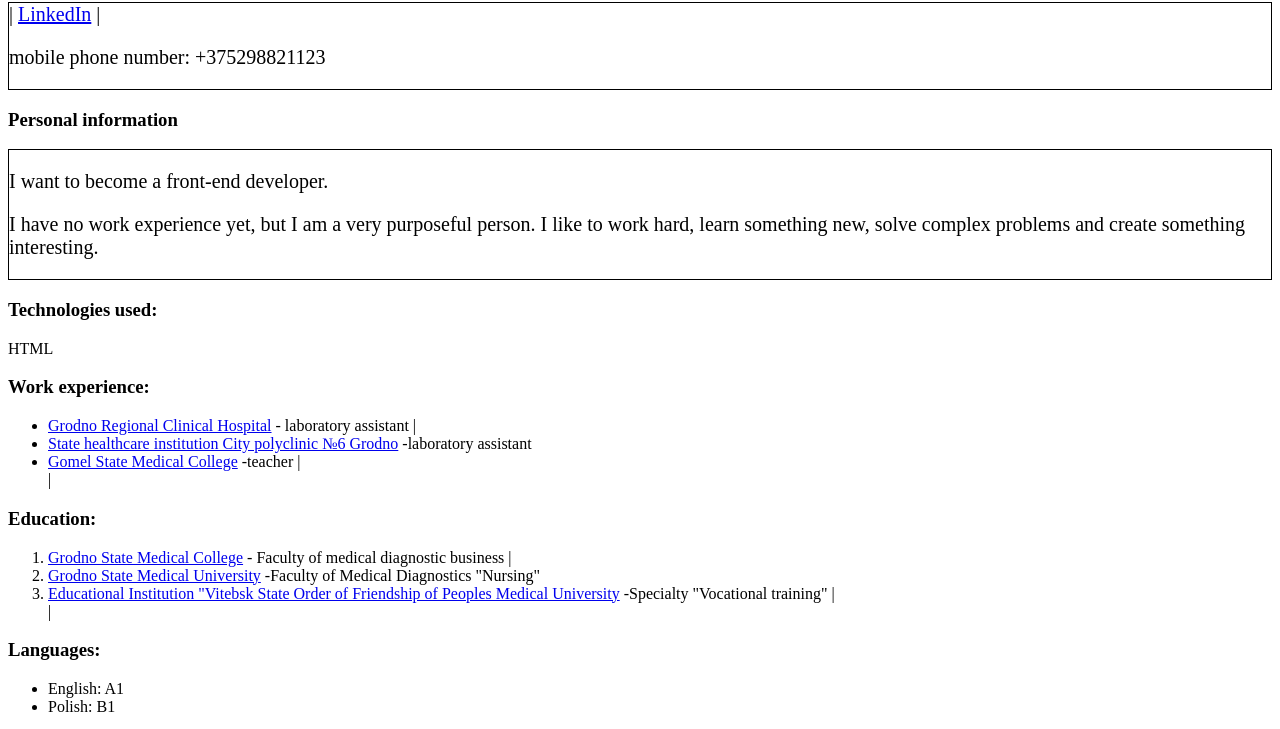
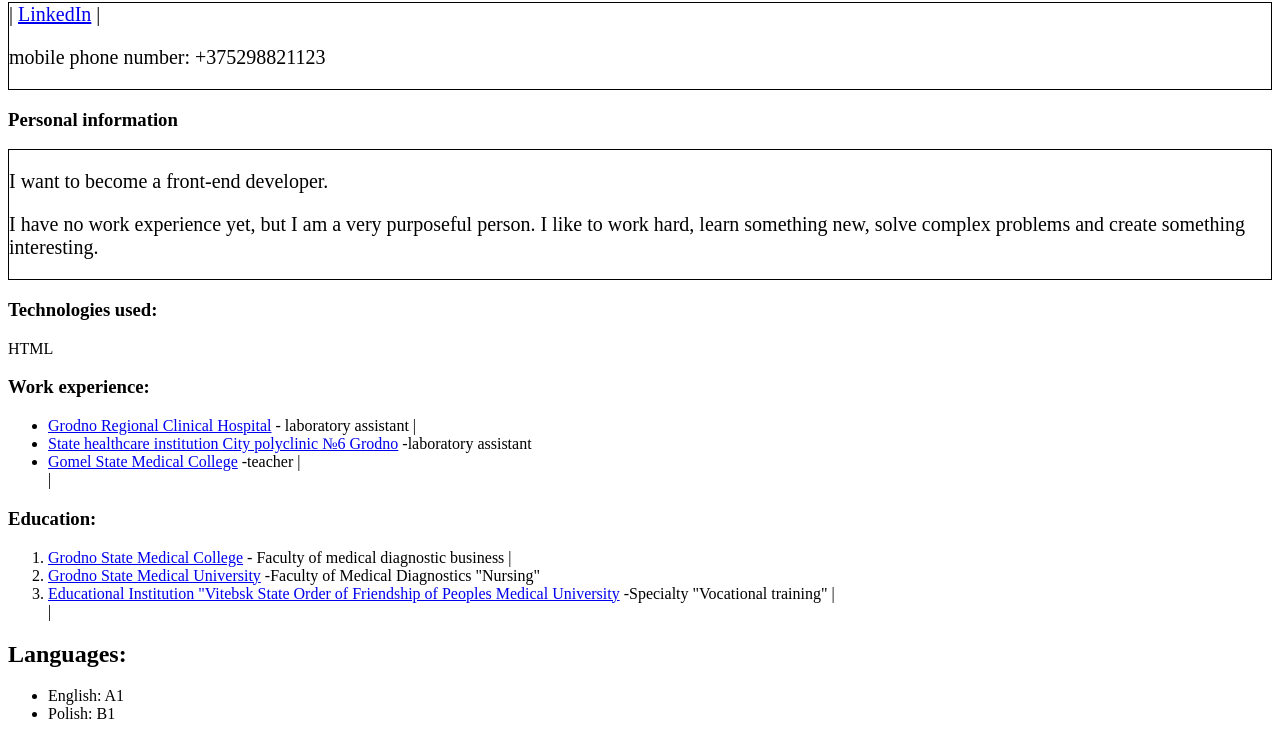
Before and after one commit to Natallia-Zotkina/rsschool-cv1, a plain HTML site: page index.html in a window 1280 px wide. Shown: the part 313-1042 px from the top of the page. Drawn offline with Linux system fonts and the light colour scheme.

Commit message:
feat: create indexs.html

```diff
--- a/index.html
+++ b/index.html
@@ -47,7 +47,7 @@
       |</ol>
   </section>
   <section>
-    <h3>Languages:</h3>
+    <h2>Languages:</h2>
     <ul>
       <li>English: A1</li>
       <li>Polish: B1</li>
```
